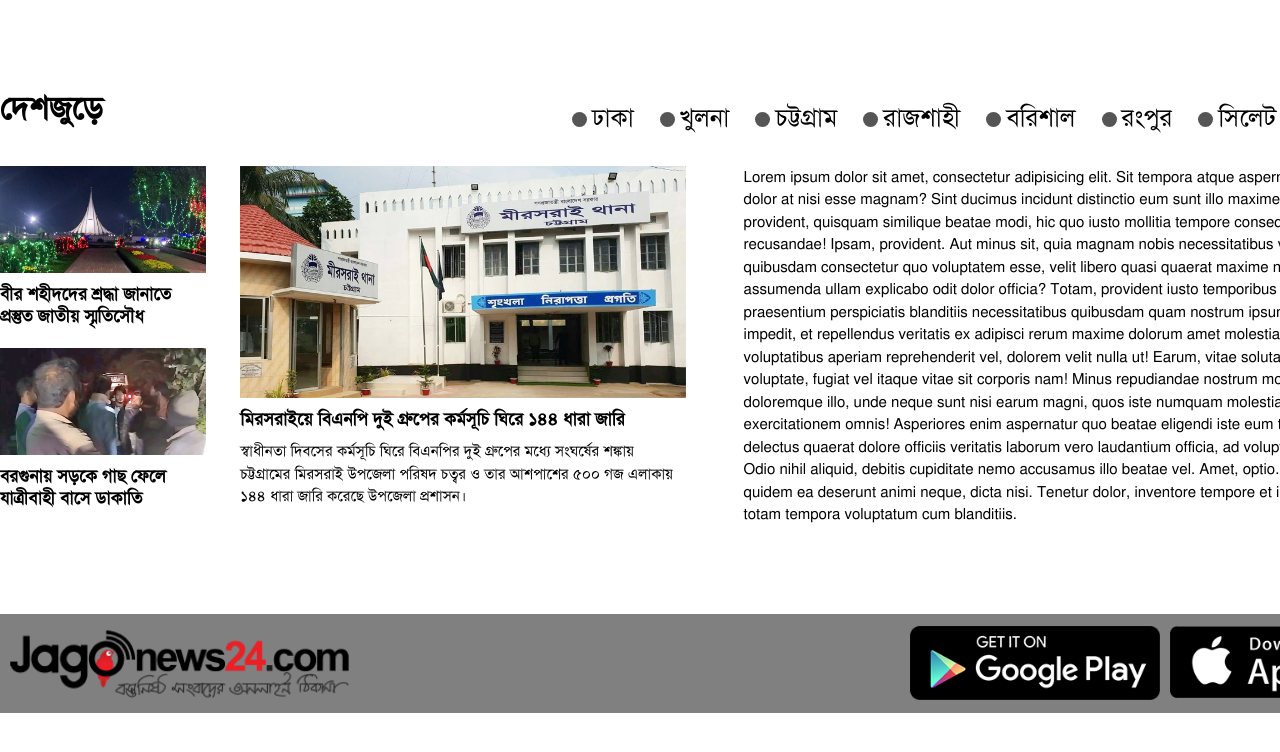
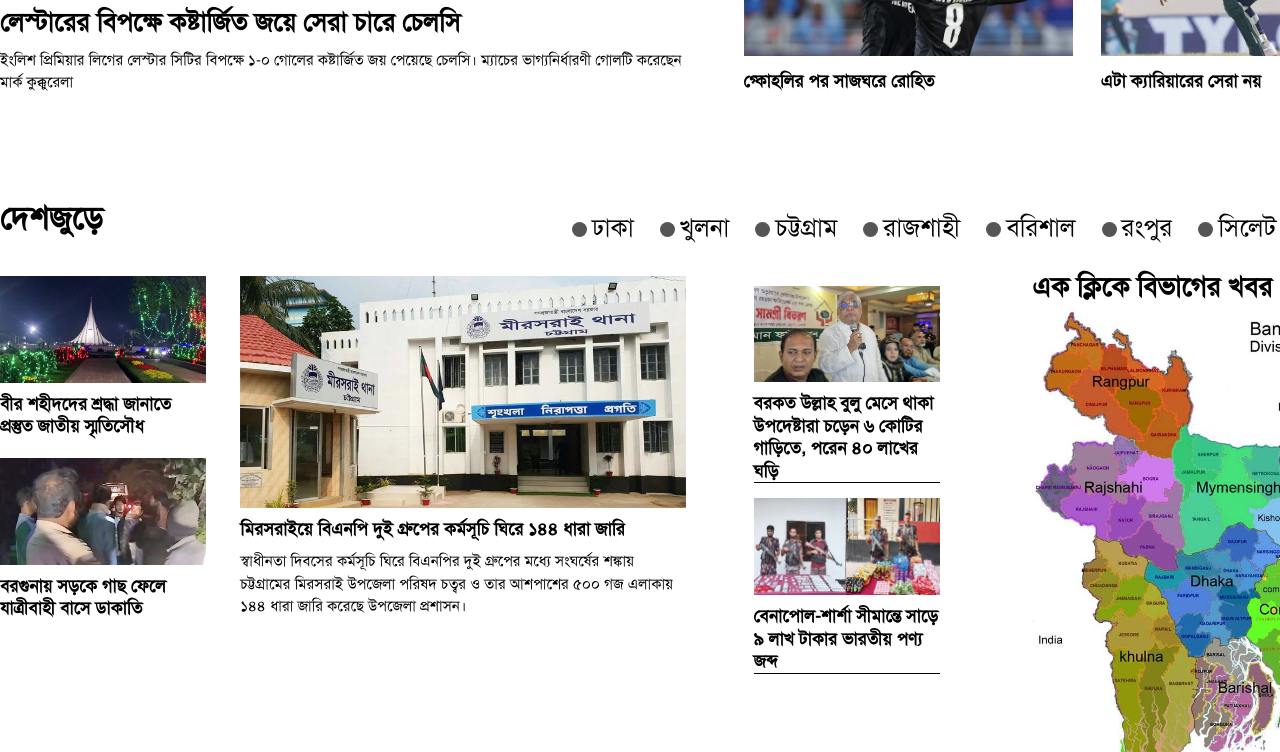
Before and after one commit to Joysree-Bhadury/jago-news-project, a plain HTML site: page index.html in a window 1280 px wide. Shown: the part 4552-5304 px from the top of the page. Drawn offline with Linux system fonts and the light colour scheme.

Commit message:
sixth commit

```diff
--- a/index.html
+++ b/index.html
@@ -907,29 +907,51 @@
 
         <!-- news-matter-box-right start -->
         <div class="news-matter-box-right">
-          Lorem ipsum dolor sit amet, consectetur adipisicing elit. Sit
-          tempora atque aspernatur exercitationem dolor at nisi esse magnam?
-          Sint ducimus incidunt distinctio eum sunt illo maxime dignissimos
-          provident, quisquam similique beatae modi, hic quo iusto mollitia
-          tempore consequuntur nulla iste recusandae! Ipsam, provident. Aut
-          minus sit, quia magnam nobis necessitatibus veritatis rerum
-          quibusdam consectetur quo voluptatem esse, velit libero quasi
-          quaerat maxime nisi. Sit doloribus, assumenda ullam explicabo odit
-          dolor officia? Totam, provident iusto temporibus cupiditate
-          praesentium perspiciatis blanditiis necessitatibus quibusdam quam
-          nostrum ipsum! Consectetur esse impedit, et repellendus veritatis ex
-          adipisci rerum maxime dolorum amet molestias eligendi cupiditate
-          voluptatibus aperiam reprehenderit vel, dolorem velit nulla ut!
-          Earum, vitae soluta! Sed ducimus voluptate, fugiat vel itaque vitae
-          sit corporis nam! Minus repudiandae nostrum molestias atque,
-          doloremque illo, unde neque sunt nisi earum magni, quos iste numquam
-          molestiae totam corporis ut exercitationem omnis! Asperiores enim
-          aspernatur quo beatae eligendi iste eum temporibus deleniti delectus
-          quaerat dolore officiis veritatis laborum vero laudantium officia,
-          ad voluptas porro doloribus? Odio nihil aliquid, debitis cupiditate
-          nemo accusamus illo beatae vel. Amet, optio. Numquam quam quidem ea
-          deserunt animi neque, dicta nisi. Tenetur dolor, inventore tempore
-          et illum, ab quas vero totam tempora voluptatum cum blanditiis.
+            <!-- matter-rigut-box-news start -->
+          <div class="matter-rigut-box-news">
+
+            <!-- matter-right-box-item-1 start -->
+            <div class="matter-right-box-item-1">
+                <div class="right-box-item-image">
+                    <img src="images/bulu-20250403190301.jpg" alt="bulu">
+                </div>
+
+                <div class="right-box-item-headline">
+                    <h3> বরকত উল্লাহ বুলু
+                        মেসে থাকা উপদেষ্টারা চড়েন ৬ কোটির গাড়িতে, পরেন ৪০ লাখের ঘড়ি</h3>
+                </div>
+            </div>
+            <!-- matter-right-box-item-1 end -->
+
+                <!-- matter-right-box-item-1 start -->
+                <div class="matter-right-box-item-1">
+                    <div class="right-box-item-image">
+                        <img src="images/joshor-20250403191448.jpg" alt="joshor">
+                    </div>
+
+                    <div class="right-box-item-headline">
+                        <h3> বেনাপোল-শার্শা সীমান্তে সাড়ে ৯ লাখ টাকার ভারতীয় পণ্য জব্দ </h3>
+                    </div>
+                </div>
+                <!-- matter-right-box-item-1 end -->
+
+          </div>
+          <!-- matter-rigut-box-news end -->
+
+        <!-- news-right-box-map start -->
+            <div class="news-right-box-map">
+
+                <!-- news-map-text start -->
+                <div class="news-map-text">
+                    <h3>এক ক্লিকে বিভাগের খবর</h3>
+                </div>
+
+                <div class="news-map-image">
+                    <img src="images/map 8d7c390c960cf2424659d4b44ca5d44c.jpg" alt="map">
+                </div>
+                <!-- news-map-text end -->
+            </div>
+        <!-- news-right-box-map end -->
         </div>
         <!-- news-matter-box-right end -->
       </div>
@@ -938,40 +960,6 @@
     <!-- section-deshjure-matter end -->
   </div>
   <!-- section-deshjure end -->
-
-  <!-- footer start -->
-  <div class="footer-section">
-    <div class="footer-main-logo-and-apps-icon">
-      <div class="footermain-logo-and-apps-icon-box">
-        <!-- footer-main-logo start -->
-        <div class="footer-main-logo">
-          <img src="images/jago-news-main-logo.webp" alt="main logo" />
-        </div>
-        <!-- footer-main-logo end -->
-
-        <!-- footer-download start -->
-        <div class="footer-download">
-          <!-- goggle-play start -->
-          <div class="goggle-play">
-            <a href="#"
-              ><img src="images/google-play.png" alt="google-play"
-            /></a>
-          </div>
-          <!-- goggle-play end -->
-
-          <!-- goggle-download start -->
-          <div class="goggle-download">
-            <a href="#">
-              <img src="images/app-store.png" alt="app-store"
-            /></a>
-          </div>
-          <!-- goggle-download end -->
-        </div>
-        <!-- footer-download end -->
-      </div>
-    </div>
-
-
 
 
 
--- a/style.css
+++ b/style.css
@@ -486,7 +486,7 @@ body {
     display: flex;
     margin: auto;
     justify-content: space-between;
-    margin-bottom: 20px;
+    margin-bottom: 100px;
     flex-direction: column;
 }
 
@@ -516,7 +516,7 @@ body {
 .news-section-box-title h3 {
     font-size: 31px;
     padding-bottom: 13px;
-    margin-bottom: 20px;
+    margin-bottom: 50px;
     border-bottom: 3px solid sandybrown;
     color: sandybrown;
 }
@@ -822,3 +822,31 @@ img {
 .country-menu-item ul li:last-child {
     margin-right: 0;
 }
+
+.matter-rigut-box-news {
+    width: 30%;
+    padding: 10px;
+}
+
+.matter-right-box-item-1 {
+    margin-bottom: 15px;
+    border-bottom: 1px solid;
+}
+
+.right-box-item-image {
+    margin-bottom: 10px;
+}
+
+.news-matter-box-right {
+    display: flex;
+    justify-content: space-between;
+}
+
+.news-map-text h3 {
+    font-size: 27px;
+    margin-bottom: 10px;
+}
+
+.news-right-box-map {
+    width: 58%;
+}
```
Also changed, not shown: images/bulu-20250403190301.jpg (added), images/joshor-20250403191448.jpg (added), images/map 8d7c390c960cf2424659d4b44ca5d44c.jpg (added).
